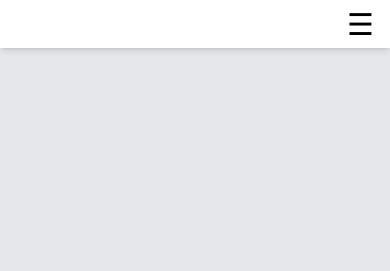
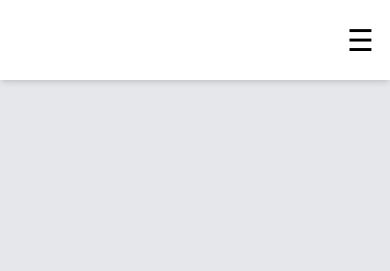
Before and after one commit to djferg/C4Prog-WT-PROJ, a website: page index.html in a window 390 px wide. Shown: the top 271 px of the page. Drawn offline with Linux system fonts and the light colour scheme.

Commit message:
fix(home): Navigation was still shifting on scroll

```diff
--- a/index.html
+++ b/index.html
@@ -13,7 +13,7 @@
 
 <!-- Header -->
 <header class="bg-white shadow-md sticky top-0 z-50">
-    <section id='desktop-menu' class="max-w-7xl mx-auto px-4 sm:px-6 lg:px-8 py-6 items-center flex">
+    <section id='desktop-menu' class="h-20 max-w-7xl mx-auto px-4 sm:px-6 lg:px-8 py-6 items-center flex">
         <!-- Brand Name - visible from md breakpoint -->
         <a href="index.html" id="header-name" class="text-2xl font-bold italic hidden">Douglas Fergusson</a>
 
@@ -29,7 +29,7 @@
         </nav>
 
         <!-- Hamburger Button - visible up to md breakpoint -->
-        <button id="hamburger-button" class="text-3xl md:hidden cursor-pointer right-4 absolute">
+        <button id="hamburger-button" class="text-3xl md:hidden cursor-pointer absolute right-4">
             &#9776;
         </button>
     </section>
```
Also changed, not shown: assets/css/site.css.
